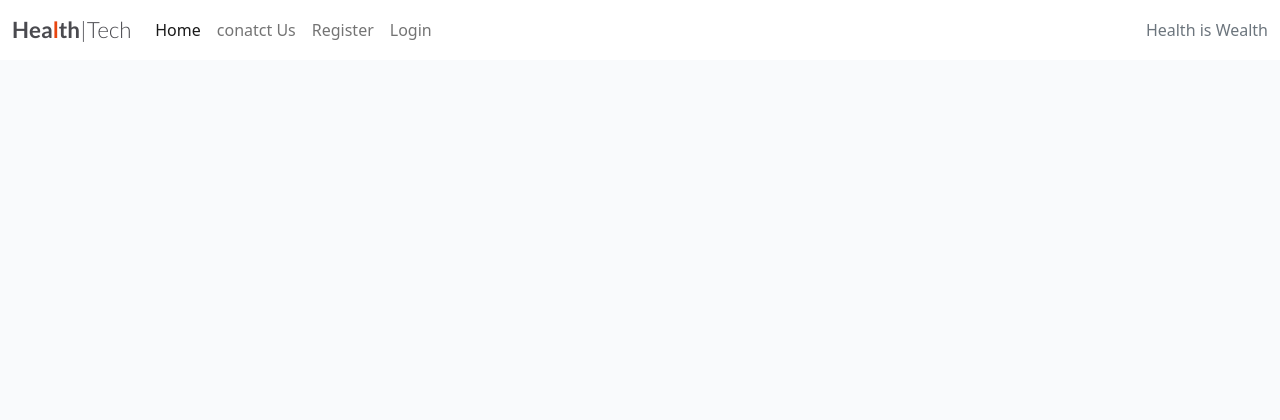
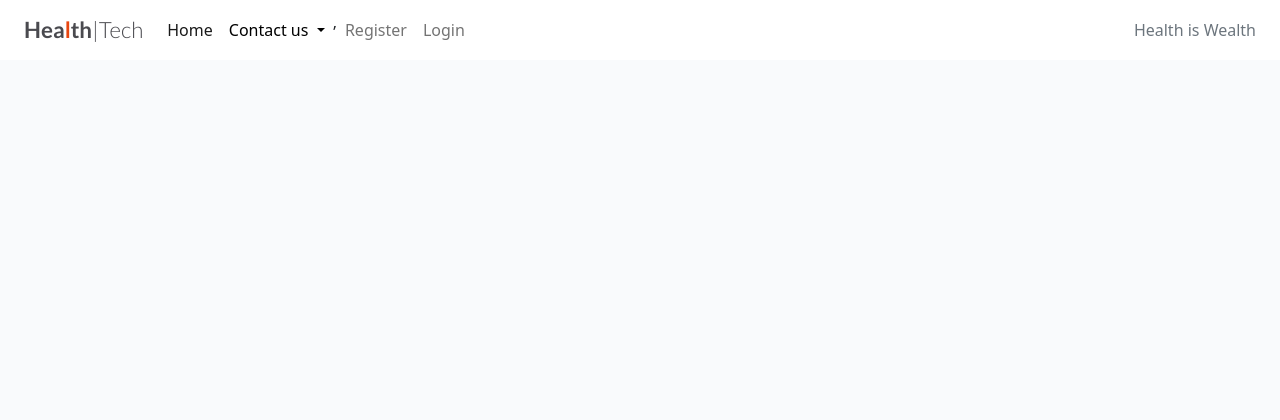
Before and after one commit to SamAkinbile/HealthTechBlog, a Django app: page / in a window 1280 px wide. Shown: the top 420 px of the page. Run offline with Django 3.2, Linux system fonts and the light colour scheme; data that the repository does not hold is empty.

Commit message:
adjustment made to the blog app and contact us and newsletterr created

```diff
--- a/blog/forms.py
+++ b/blog/forms.py
@@ -8,8 +8,6 @@ class CommentForm(forms.ModelForm):
         model = Comment
         fields = ('body',)
 
-
-
 class NewsletterForm(forms.ModelForm):
     class Meta:
         model = NewsletterSubscription
--- a/blog/templ;ates/blog/contact_form.html
+++ b/blog/templates/blog/contact_form.html
@@ -14,7 +14,8 @@
 
 <div class="container header-container">
 <div class="container">
-    <h1>Contact Us</h1>
+    <h1>Contact UsLLOYD
+    </h1>
     <form method="post">
         {% csrf_token %}
         {{ form.as_p }}
--- a/blog/urls.py
+++ b/blog/urls.py
@@ -1,14 +1,13 @@
 from . import views
 from django.urls import path
-from .views import newsletter_subscription
-from .views import contact
-
+from .views import newsletter_subscription, contact
 
 
 urlpatterns = [
     path('', views.PostList.as_view(), name='home'),
+    path('contact/', contact, name='contact_form'),
+    path('subscribe/', newsletter_subscription, name='newsletter_subscription'),
+    path('like/<slug:slug>', views.PostLike.as_view(), name='post_like'),
     path('<slug:slug>/', views.PostDetail.as_view(), name='post_detail'),
-    path('like/<slug:slug>', views.PostLike.as_view(), name='post_like'),
-    path('subscribe/', newsletter_subscription, name='newsletter_subscription'),
-    path('contact/', contact, name='contact_form'),
+
 ]
--- a/blog/views.py
+++ b/blog/views.py
@@ -1,4 +1,4 @@
-from django.shortcuts import render, get_object_or_404, redirect
+from django.shortcuts import render, get_object_or_404, reverse
 from django.views import generic, View
 from django.http import HttpResponseRedirect
 from .models import Post
@@ -6,10 +6,10 @@ from .forms import CommentForm
 from django.contrib.auth.decorators import login_required
 from django.urls import reverse
 from .models import Contact
-from .forms import ContactForm
+from .forms import ContactForm, NewsletterForm
 from .models import NewsletterSubscription
-from .forms import NewsletterForm
 from django.contrib import messages
+
 
 
 class PostList(generic.ListView):
@@ -25,7 +25,9 @@ class PostDetail(View):
         queryset = Post.objects.filter(status=1)
         post = get_object_or_404(queryset, slug=slug)
         comments = post.comments.filter(approved=True).order_by("-created_on")
-        liked = post.likes.filter(id=self.request.user.id).exists()
+        liked = False
+        if post.likes.filter(id=self.request.user.id).exists():
+            liked = True
 
         return render(
             request,
@@ -35,15 +37,18 @@ class PostDetail(View):
                 "comments": comments,
                 "commented": False,
                 "liked": liked,
-                "comment_form": CommentForm(),
+                "comment_form": CommentForm()
             },
         )
 
     def post(self, request, slug, *args, **kwargs):
+
         queryset = Post.objects.filter(status=1)
         post = get_object_or_404(queryset, slug=slug)
         comments = post.comments.filter(approved=True).order_by("-created_on")
-        liked = post.likes.filter(id=self.request.user.id).exists()
+        liked = False
+        if post.likes.filter(id=self.request.user.id).exists():
+            liked = True
 
         comment_form = CommentForm(data=request.POST)
         if comment_form.is_valid():
@@ -52,6 +57,8 @@ class PostDetail(View):
             comment = comment_form.save(commit=False)
             comment.post = post
             comment.save()
+        else:
+            comment_form = CommentForm()
 
         return render(
             request,
@@ -61,7 +68,7 @@ class PostDetail(View):
                 "comments": comments,
                 "commented": True,
                 "comment_form": comment_form,
-                "liked": liked,
+                "liked": liked
             },
         )
 
@@ -77,14 +84,13 @@ class PostLike(View):
 
         return HttpResponseRedirect(reverse('post_detail', args=[slug]))
 
-
 def newsletter_subscription(request):
     if request.method == 'POST':
         form = NewsletterForm(request.POST)
         if form.is_valid():
             form.save()
             messages.success(request, "Subscribed to newsletter successfully!")
-            return redirect('blog_home')  # Change to your desired redirect URL
+            return redirect('post_detail')  # Change to your desired redirect URL
     else:
         form = NewsletterForm()
     return render(request, 'blog/newsletter_form.html', {'form': form})
--- a/codestar/urls.py
+++ b/codestar/urls.py
@@ -20,8 +20,10 @@ from blog import views
 
 urlpatterns = [
     path('admin/', admin.site.urls),
-    path('contact', views.contact, name='contact_form'),
+    path('contact/', views.contact, name='contact_form'),
+    path('subscribe/', views.newsletter_subscription, name='newsletter_subscription'),
     path('summernote/', include('django_summernote.urls')),
     path('', include('blog.urls'), name='blog.urls'),
     path('accounts/', include('allauth.urls')),
+
 ]
--- a/templates/base.html
+++ b/templates/base.html
@@ -10,6 +10,7 @@
     <link href="https://fonts.googleapis.com/css2?family=Roboto:wght@300&display=swap" rel="stylesheet">
     <link href="https://fonts.googleapis.com/css2?family=Lato:wght@300;700&display=swap" rel="stylesheet">
     <link rel="stylesheet" href="https://cdnjs.cloudflare.com/ajax/libs/font-awesome/5.15.3/css/all.min.css">
+    <link href="https://cdn.jsdelivr.net/npm/bootstrap@5.3.0-alpha1/dist/css/bootstrap.min.css" rel="stylesheet">
     <meta name="viewport" content="width=device-width, initial-scale=1" />
     <link href="https://cdn.jsdelivr.net/npm/bootstrap@5.0.1/dist/css/bootstrap.min.css" rel="stylesheet"
         integrity="sha384-+0n0xVW2eSR5OomGNYDnhzAbDsOXxcvSN1TPprVMTNDbiYZCxYbOOl7+AMvyTG2x" crossorigin="anonymous">
@@ -37,9 +38,21 @@
                     <li class="nav-item">
                         <a class="nav-link active" aria-current="page" href="{% url 'home' %}">Home</a>
                     </li>
-                    <li class="nav-item">
-                        <a class="nav-link" href="{% url 'contact_form' %}">conatct Us</a>
+
+                      <li class="nav-item dropdown">
+                        <a class="nav-link dropdown-toggle text-black font-weight-bold" href="#" id="dropdownMenuLink" data-bs-toggle="dropdown" aria-expanded="false">
+                            Contact us
+                        </a>
+                        <ul class="dropdown-menu border-0" aria-labelledby="dropdownMenuLink">
+                            <li><a class="dropdown-item" href="{% url 'contact_form' %}">Contact Us</a></li>
+                            <li><a class="dropdown-item" href="{% url 'newsletter_subscription' %}">Subcribe to our Newletter</a></li>
+                        </ul>
                     </li>
+
+
+
+                ,
+
 
                     {% if user.is_authenticated %}
                     <li class="nav-item">
@@ -96,7 +109,7 @@
             let alert = new bootstrap.Alert(messages);
             alert.close();
         }, 2500);
-    </script>
+     </script>
 </body>
 
 </html>
```
Also changed, not shown: blog/templates/blog/newsletter_subscription.html (renamed from blog/templ;ates/blog/newsletter_form.html).
